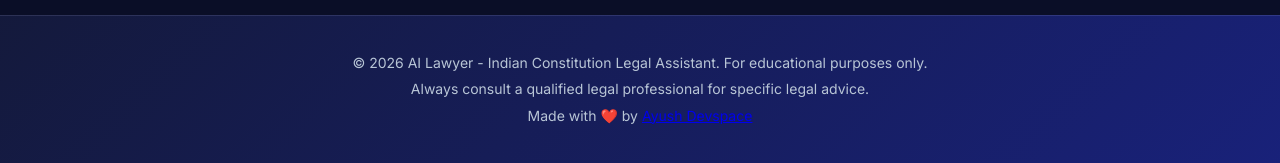
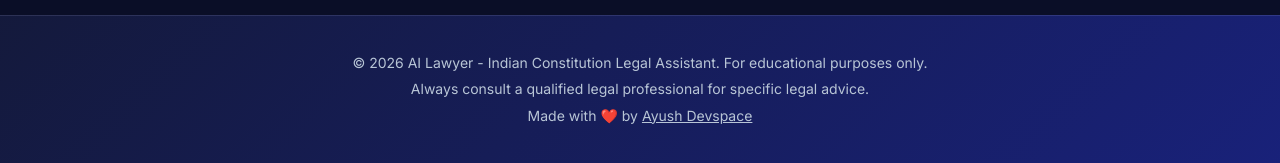
Before and after one commit to itsAyush5/Project-8-AI-Lawyer, a Flask app: page / in a window 1280 px wide. Shown: the part 1093-1256 px from the top of the page. Run offline with Flask 3, Linux system fonts and the light colour scheme.

Commit message:
Updated style.css

```diff
--- a/static/style.css
+++ b/static/style.css
@@ -838,7 +838,9 @@ body::before {
     font-size: 0.875rem;
     margin: 0.25rem 0;
 }
-
+.footer a {
+      color: var(--text-secondary);
+}
 /* ===== Loading Overlay ===== */
 .loading-overlay {
     position: fixed;
```
